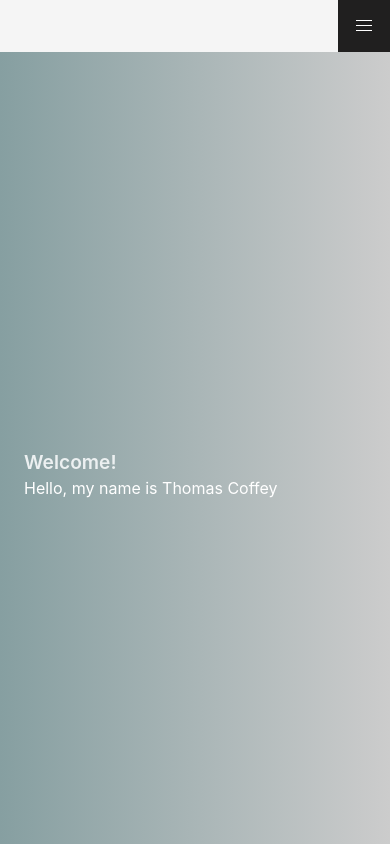
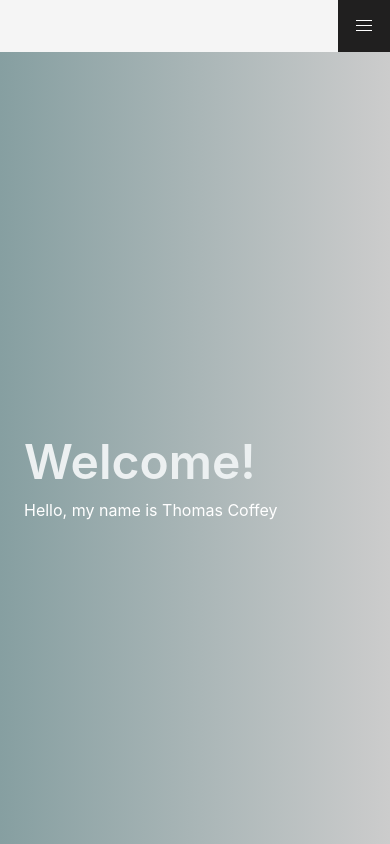
Before and after one commit to TomTomCoffey/MySite, a Vue app: page /#/ in a window 390 px wide. Shown: the top 844 px of the page. Built offline with nearby package versions, Linux system fonts and the light colour scheme.

Commit message:
simple fixes

```diff
--- a/src/views/HomeView.vue
+++ b/src/views/HomeView.vue
@@ -53,7 +53,7 @@
                 <i class="fab fa-github fa-2x"></i>
               </a>
               <a
-                href="https://www.linkedin.com/in/thomas-coffey-26464a114/"
+                href="https://www.linkedin.com/in/thomas-j-coffey/"
                 target="_blank"
               >
                 <i class="fab fa-linkedin fa-2x"></i>
@@ -156,32 +156,5 @@
 }
 
 @media screen and (max-width: 768px) {
-  .title1 {
-    font-size: 2rem;
-  }
-
-  .title2 {
-    font-size: 1.5rem;
-  }
-}
-
-@media screen and (max-width: 600px) {
-  .title1 {
-    font-size: 1.5rem;
-  }
-
-  .title2 {
-    font-size: 1rem;
-  }
-}
-
-@media screen and (max-width: 480px) {
-  .title1 {
-    font-size: 1.2rem;
-  }
-
-  .title2 {
-    font-size: 0.8rem;
-  }
 }
 </style>
```
